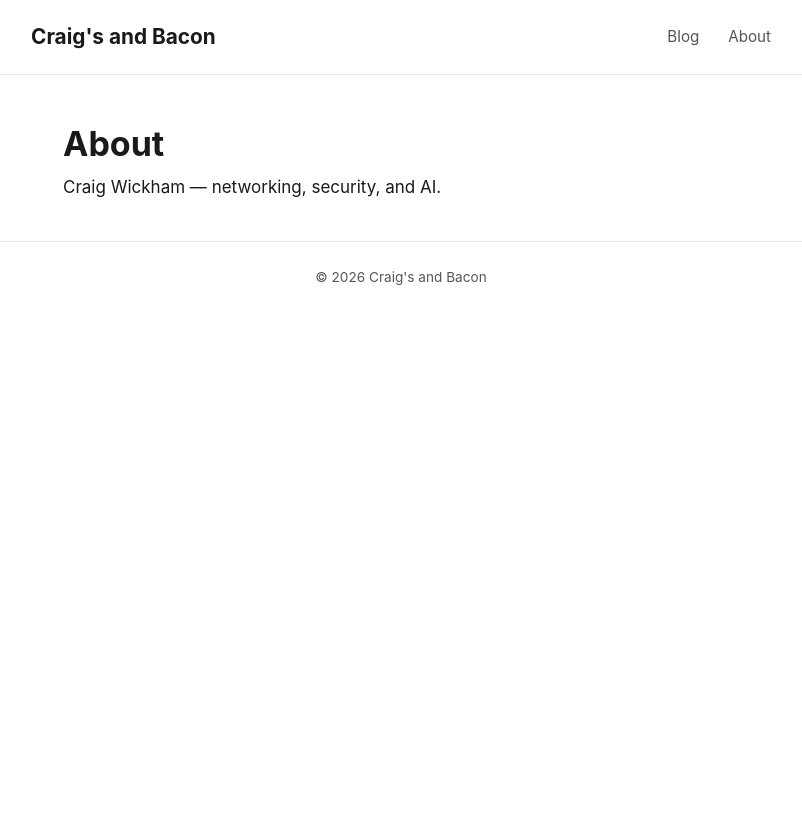
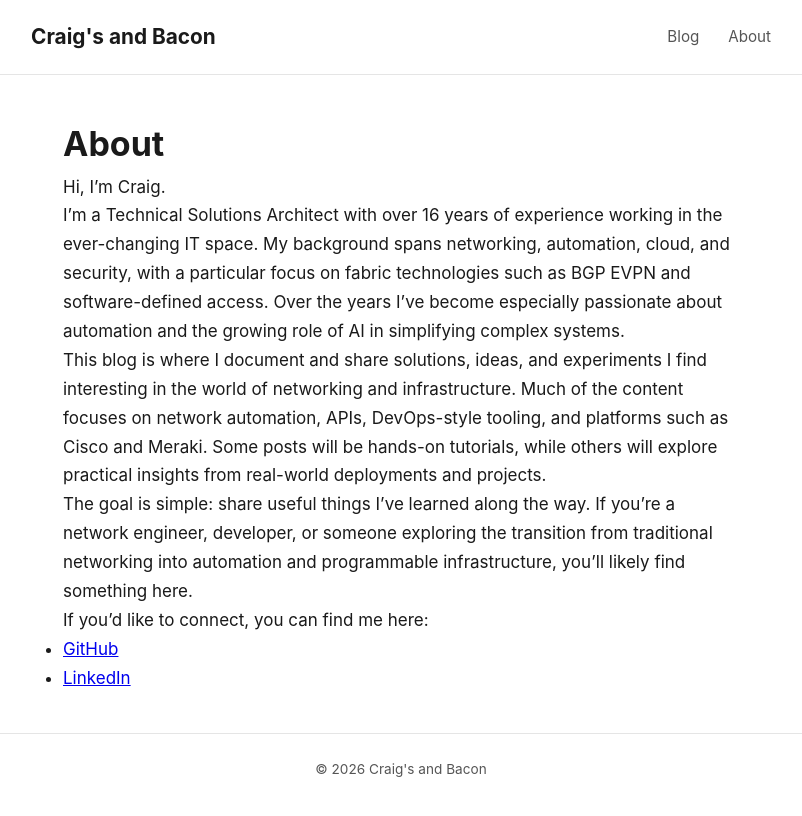
Before and after one commit to crwickha/crwickha.github.io, a Jekyll site: the page built from about.md, in a window 1280 px wide. Shown: the top 816 px of the page, without its empty margins (239-1041 px from the left). Built offline with Jekyll 4.4.1, drawn with Linux system fonts in a browser that asks for light colours.

Commit message:
Update about page

```diff
--- a/about.md
+++ b/about.md
@@ -5,4 +5,15 @@ title: About
 
 # About
 
-Craig Wickham — networking, security, and AI.
+Hi, I'm Craig.
+
+I'm a Technical Solutions Architect with over 16 years of experience working in the ever-changing IT space. My background spans networking, automation, cloud, and security, with a particular focus on fabric technologies such as BGP EVPN and software-defined access. Over the years I've become especially passionate about automation and the growing role of AI in simplifying complex systems.
+
+This blog is where I document and share solutions, ideas, and experiments I find interesting in the world of networking and infrastructure. Much of the content focuses on network automation, APIs, DevOps-style tooling, and platforms such as Cisco and Meraki. Some posts will be hands-on tutorials, while others will explore practical insights from real-world deployments and projects.
+
+The goal is simple: share useful things I've learned along the way. If you're a network engineer, developer, or someone exploring the transition from traditional networking into automation and programmable infrastructure, you'll likely find something here.
+
+If you'd like to connect, you can find me here:
+
+- [GitHub](https://github.com/crwickha/)
+- [LinkedIn](https://www.linkedin.com/in/craig-wickham-38a6445a)
```
